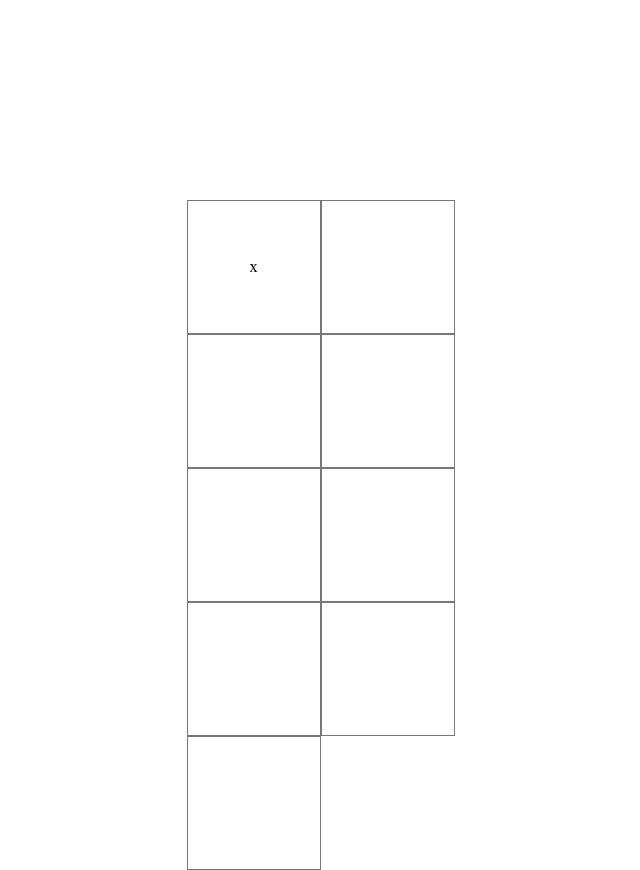
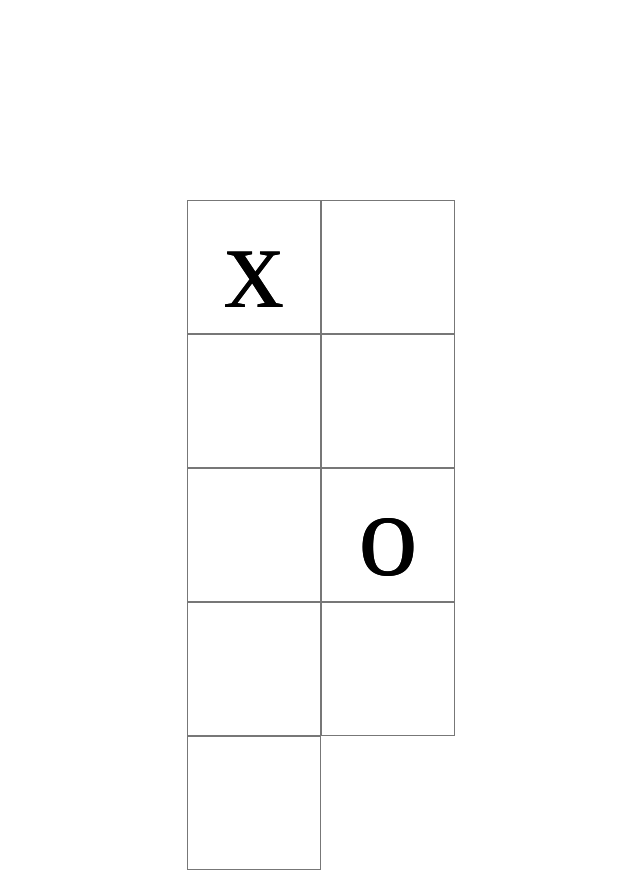
Before and after one commit to vladyslav-yavorskyi/tictactoe-react-oop, a React (Vite) app: page / in a window 1280 px wide. Both pictures are taken after a click on the element 506 px from the left and 266 px from the top of the page. Shown: the whole page, without its empty margins (253-893 px from the left). Built offline with nearby package versions, Linux system fonts and the light colour scheme.

Commit message:
added computerplayer logic & animation for marking square

```diff
--- a/src/App.css
+++ b/src/App.css
@@ -33,3 +33,31 @@
 .square:hover {
     background-color: #ddd;
 }
+
+.container {
+    position: relative;
+    width: 100%;
+    height: 100%;
+}
+
+.container::before,
+.container::after {
+    content: attr(data-content); /* Pull content from data-content attribute */
+    position: absolute;
+    top: 50%;
+    left: 50%;
+    transform: translate(-50%, -50%) scale(0); /* Start with scale(0) to make it small */
+    font-size: 120px;
+    animation: appear 0.3s forwards;
+    animation-delay: 0.3s; /* Delay the animation for 0.3 seconds */
+}
+
+/* Define the animation to make them grow */
+@keyframes appear {
+    0% {
+        transform: translate(-50%, -50%) scale(0); /* Start with scale(0) */
+    }
+    100% {
+        transform: translate(-50%, -50%) scale(1); /* Scale it to 1 to make it appear larger */
+    }
+}
--- a/src/App.tsx
+++ b/src/App.tsx
@@ -2,16 +2,19 @@ import BoardComponent from "./components/BoardComponent";
 import {useEffect, useState} from "react";
 import {Board} from "./models/Board"
 import './App.css'
+import {ComputerPlayer} from "./models/ComputerPlayer";
 
 
 function App() {
 
     const [board, setBoard] = useState(new Board())
+    const [computer, setComputer] = useState(new ComputerPlayer(board))
 
     const restart = () => {
         const newBoard = new Board()
         newBoard.initSquares()
         setBoard(newBoard)
+        setComputer(new ComputerPlayer(newBoard))
     }
 
     useEffect(() => {
@@ -20,7 +23,7 @@ function App() {
 
 
 
-    return <div className="app"><BoardComponent board={board} setBoard={setBoard} restart={restart}/></div>
+    return <div className="app"><BoardComponent board={board} setBoard={setBoard} restart={restart} computer={computer}/></div>
 }
 
 export default App
--- a/src/components/BoardComponent.tsx
+++ b/src/components/BoardComponent.tsx
@@ -2,28 +2,42 @@ import SquareComponent from "./SquareComponent";
 import {Fragment, useState} from "react";
 import {Square} from "../models/Square";
 import {Board} from "../models/Board";
+import {ComputerPlayer} from "../models/ComputerPlayer";
 
 export interface BoardProps {
     board: Board;
     setBoard: (board: Board) => void;
     restart: () => void;
+    computer: ComputerPlayer;
 }
-export default function BoardComponent({board, setBoard, restart}: BoardProps) {
+export default function BoardComponent({board, setBoard, restart, computer}: BoardProps) {
 
-    const [currentPlayer, setCurrentPlayer] = useState<"x" | "o">("x")
 
     const click = (square: Square) => {
-        if (square.available)
-            square.markSquare(currentPlayer)
-            setCurrentPlayer(currentPlayer === "x" ? "o" : "x")
+        if (square.available) {
+            square.markSquare("x")
             updateBoard()
+        } else return
+
         if (board.checkWinner()) {
             setTimeout(() => {
                 alert(`The winner is ${board.checkWinner()}`)
 
                 restart()
-                setCurrentPlayer("x")
             }, 500)
+        } else {
+            setTimeout(() => {
+                computer.makeMove()
+                updateBoard()
+                if (board.checkWinner()) {
+                    setTimeout(() => {
+                        alert(`The winner is ${board.checkWinner()}`)
+
+                        restart()
+                    }, 500)
+                }
+            }, 500)
+
         }
     }
 
--- a/src/components/SquareComponent.tsx
+++ b/src/components/SquareComponent.tsx
@@ -6,7 +6,8 @@ interface SquareProps {
 
 }
 export default function SquareComponent({square, click}: SquareProps) {
-    return <div onClick={() => click(square)} className="square">
-        {square.selectedBy === "x" ? "x" : square.selectedBy === "o" ? "o" : ""}
+
+    return <div onClick={() => click(square)} className="square" >
+        {square.selectedBy && <div className="container appear" data-content={square.selectedBy === "x" ? "x" : square.selectedBy === "o" ? "o" : ""}></div>}
     </div>
 }
--- a/src/models/Board.ts
+++ b/src/models/Board.ts
@@ -19,6 +19,19 @@ export class Board {
         const newBoard = new Board();
         newBoard.squares = this.squares;
         return newBoard;
+    }
+
+    public isFull() {
+        for (let i = 0; i < 3; i++) {
+            const row = this.squares[i];
+            for (let j = 0; j < row.length; j++) {
+                const square = row[j];
+                if (square.available) {
+                    return false;
+                }
+            }
+        }
+        return true;
     }
 
     public checkWinner() {
--- /dev/null
+++ b/src/models/ComputerPlayer.ts
@@ -0,0 +1,22 @@
+import {Board} from "./Board";
+
+export class ComputerPlayer {
+    public board: Board;
+    constructor(board: Board) {
+        this.board = board
+    }
+
+    public makeMove() {
+        const squares = this.board.squares;
+        const availableSquares = [];
+        for (let i = 0; i < 3; i++) {
+            for (let j = 0; j < 3; j++){
+                if (squares[i][j].available) {
+                    availableSquares.push([i, j]);
+                }
+            }
+        }
+        const randomSquare = availableSquares[Math.floor(Math.random() * availableSquares.length)];
+        squares[randomSquare[0]][randomSquare[1]].markSquare('o');
+    }
+}
```
